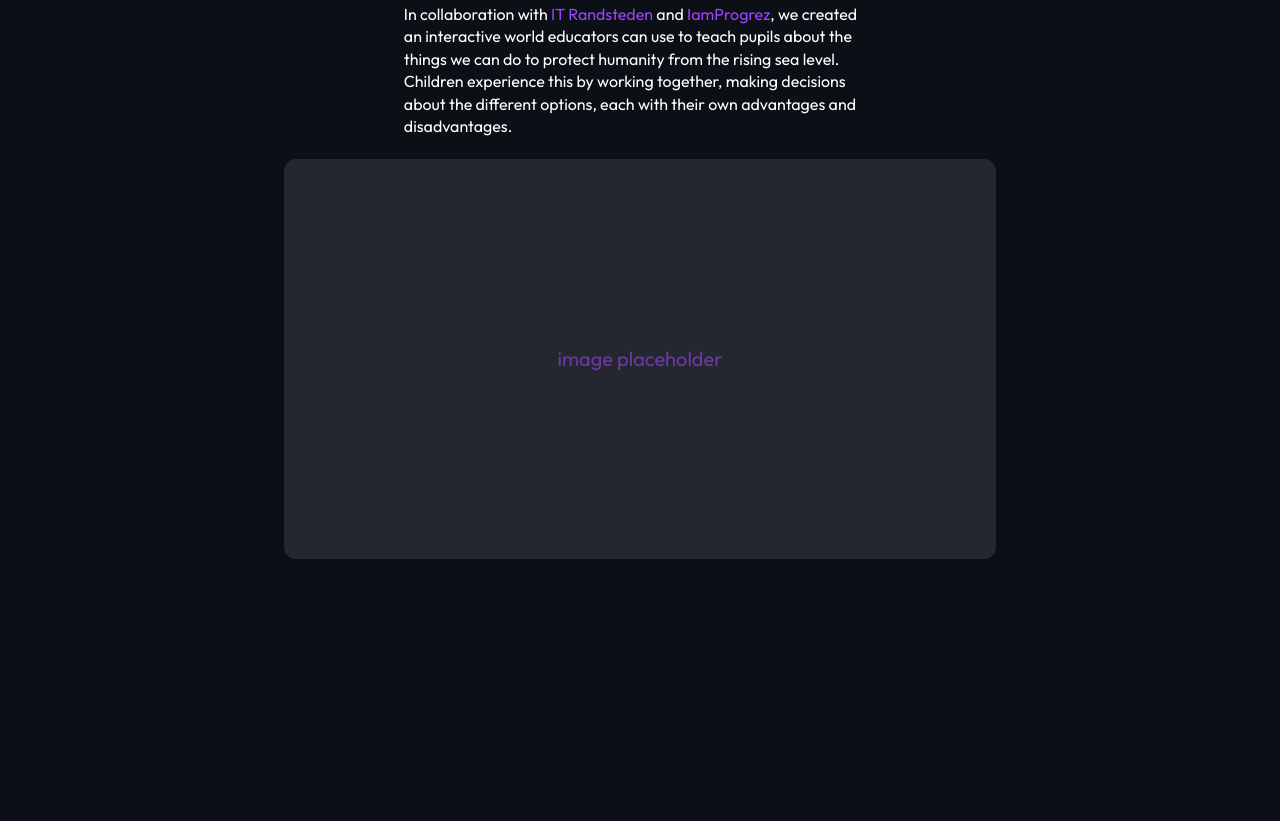
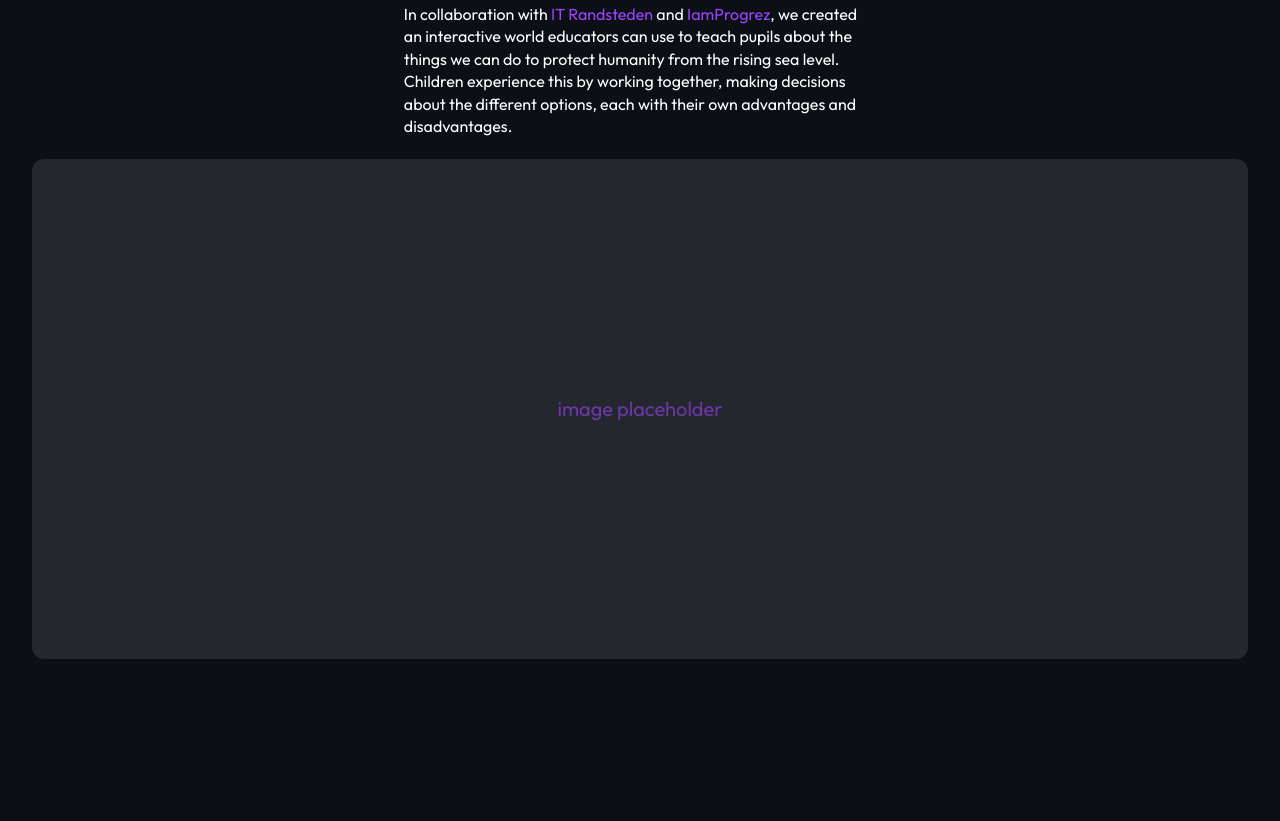
Before and after one commit to vfshera/eternal-creations, an Astro site: page /jobs/1 in a window 1280 px wide. Shown: the part 1039-1860 px from the top of the page. Built offline with nearby package versions, Linux system fonts and the light colour scheme; Astro itself is replaced by a stand-in of ours.

Commit message:
full width placeholder

```diff
--- a/src/pages/jobs/[job].astro
+++ b/src/pages/jobs/[job].astro
@@ -73,7 +73,7 @@ const jobs = [
       <div data-scroll class="mt-28">
         <div class="image-container">
           <div
-            class="h-[120px] md:h-[215px] lg:h-[400px] rounded-xl lg:aspect-video mx-auto bg-slate-50/10 text-xl text-[#9C44FC]/60 grid place-content-center"
+            class="h-[120px] md:h-[215px] lg:h-[500px] rounded-xl mx-auto bg-slate-50/10 text-xl text-[#9C44FC]/60 grid place-content-center"
           >
             image placeholder
           </div>
```
